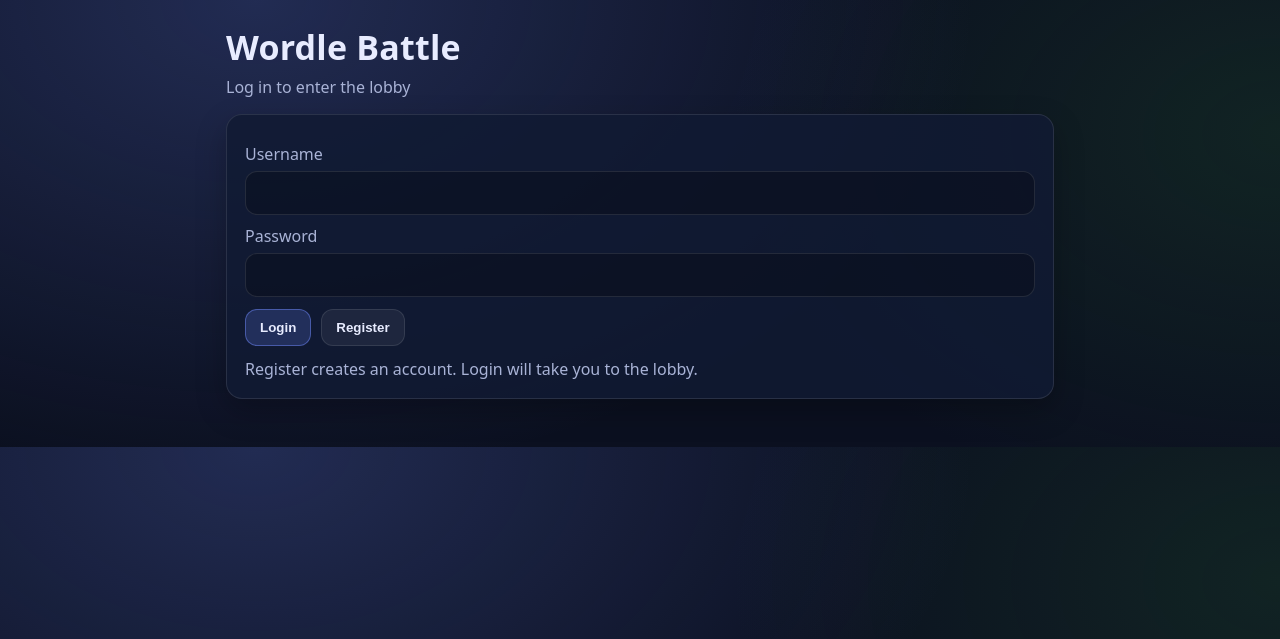
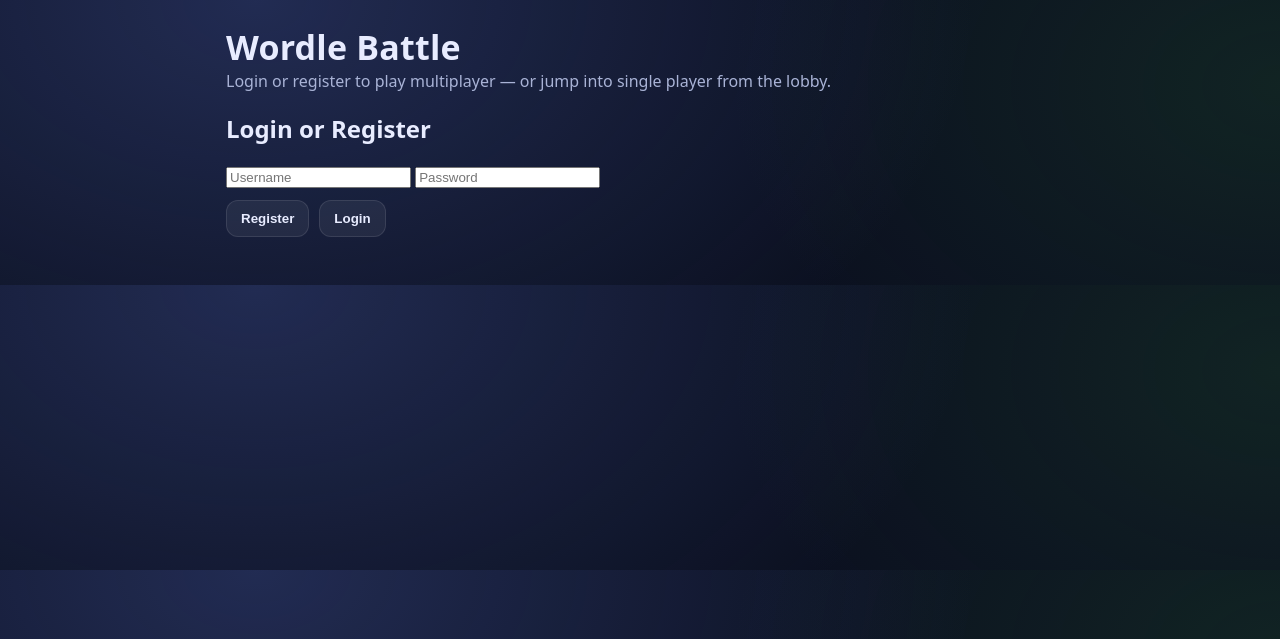
Before and after one commit to Eunhade/Test, a Flask app: page / in a window 1280 px wide. Shown: the top 639 px of the page. Run offline with Flask 3, Linux system fonts and the light colour scheme.

Commit message:
Update login.html

```diff
--- a/templates/login.html
+++ b/templates/login.html
@@ -8,27 +8,21 @@
 </head>
 <body>
   <div class="container">
-    <header class="header">
-      <h1>Wordle Battle</h1>
-      <p class="subtitle">Log in to enter the lobby</p>
-    </header>
+    <h1>Wordle Battle</h1>
+    <p class="subtitle">Login or register to play multiplayer — or jump into single player from the lobby.</p>
 
-    <div id="status" class="status hidden"></div>
-
-    <div class="card">
-      <label class="label" for="username">Username</label>
-      <input id="username" class="input" type="text" autocomplete="username" />
-
-      <label class="label" for="password">Password</label>
-      <input id="password" class="input" type="password" autocomplete="current-password" />
+    <div class="section">
+      <h2>Login or Register</h2>
+      <input id="username" type="text" placeholder="Username" autocomplete="username" />
+      <input id="password" type="password" placeholder="Password" autocomplete="current-password" />
 
       <div class="row">
-        <button id="login" class="btn primary">Login</button>
         <button id="register" class="btn">Register</button>
+        <button id="login" class="btn">Login</button>
       </div>
+    </div>
 
-      <p class="hint">Register creates an account. Login will take you to the lobby.</p>
-    </div>
+    <div id="status" class="status info hidden"></div>
   </div>
 
   <script src="{{ url_for('static', filename='login.js') }}"></script>
```
